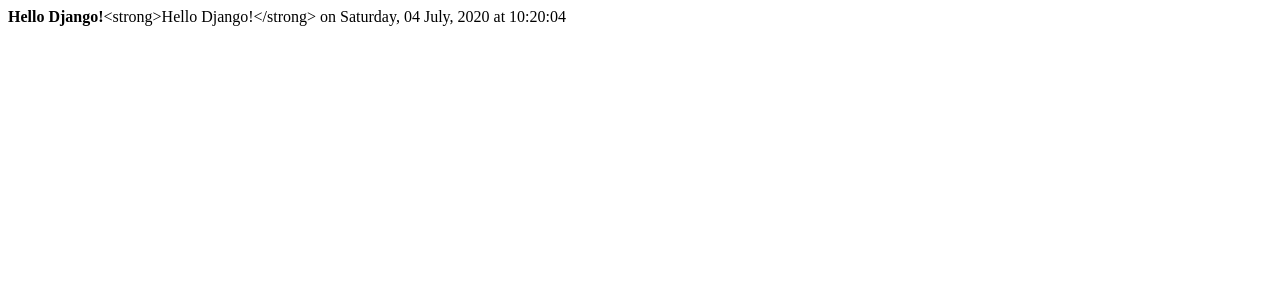
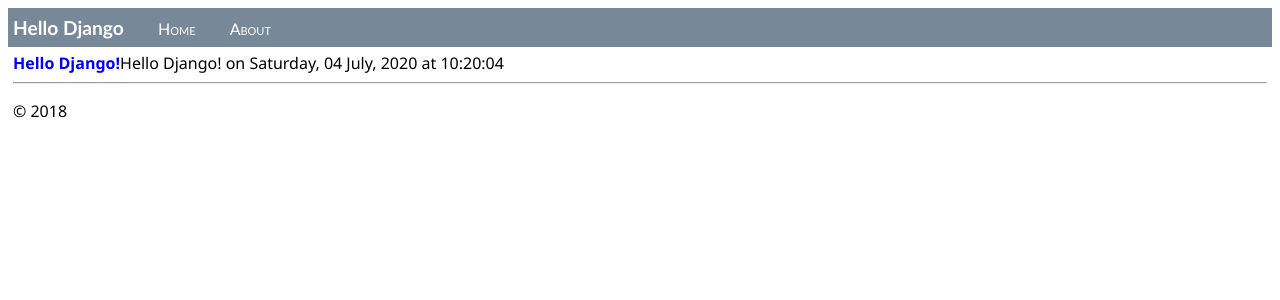
Before and after one commit to VladimortZA/LearningDjango, a Django app: page / in a window 1280 px wide. Shown: the top 300 px of the page. Run offline with Django 3.2, Linux system fonts and the light colour scheme.

Commit message:
Add layout file and default page.

```diff
--- /dev/null
+++ b/LearningDjango/HelloDjangoApp/static/site.css
@@ -0,0 +1,32 @@
+.message {
+  font-weight: 600;
+  color: blue;
+}
+
+.navbar {
+  background-color: lightslategray;
+  font-size: 1em;
+  font-family: 'Trebuchet MS', 'Lucida Sans Unicode', 'Lucida Grande', 'Lucida Sans', Arial, sans-serif;
+  color: white;
+  padding: 8px 5px 8px 5px;
+}
+
+.navbar a {
+  text-decoration: none;
+  color: inherit;
+}
+
+.navbar-brand {
+  font-size: 1.2em;
+  font-weight: 600;
+}
+
+.navbar-item {
+  font-variant: small-caps;
+  margin-left: 30px;
+}
+
+.body-content {
+  padding: 5px;
+  font-family: 'Segoe UI', Tahoma, Geneva, Verdana, sans-serif;
+}
--- a/LearningDjango/HelloDjangoApp/templates/HelloDjangoApp/index.html
+++ b/LearningDjango/HelloDjangoApp/templates/HelloDjangoApp/index.html
@@ -1,8 +1,22 @@
+{% extends "HelloDjangoApp/layout.html" %}
 <html>
   <head>
     <title>{{ title }}</title>
+
+    {% load staticfiles %} <!-- Instruct Django to load static files -->
+    <link rel="stylesheet" type="text/css" href="{% static 'site.css' %}" />
+
+    <!-- Same as above -->
+    {#<link rel="stylesheet" type="text/css" href="../../static/site.css" />#}
+
   </head>
   <body>
-    <strong>{{ message }}</strong>{{ content }}
+    <div>
+      <a href="about">About</a>
+    </div>
+
+    {% block content %}
+    <span class="message">{{ message }}</span>{{ content }}
+    {% endblock %}
   </body>
 </html>
--- /dev/null
+++ b/LearningDjango/HelloDjangoApp/templates/HelloDjangoApp/layout.html
@@ -0,0 +1,25 @@
+<!DOCTYPE html>
+<html>
+<head>
+  <meta charset="utf-8" />
+  <title>{{ title }}</title>
+  {% load staticfiles %}
+  <link rel="stylesheet" type="text/css" href="{% static 'site.css' %}" />
+</head>
+
+<body>
+  <div class="navbar">
+    <a href="/" class="navbar-brand">Hello Django</a>
+    <a href="{% url 'home' %}" class="navbar-item">Home</a>
+    <a href="{% url 'about' %}" class="navbar-item">About</a>
+  </div>
+
+  <div class="body-content">
+    {% block content %}{% endblock %}
+    <hr/>
+    <footer>
+      <p>&copy; 2018</p>
+    </footer>
+  </div>
+</body>
+</html>
--- a/LearningDjango/HelloDjangoApp/views.py
+++ b/LearningDjango/HelloDjangoApp/views.py
@@ -11,5 +11,14 @@
         {
             'title' : "Hello Django",
             'message' : "Hello Django!",
-            'content': "<strong>Hello Django!</strong> on " + now.strftime("%A, %d %B, %Y at %X")
+            'content': "Hello Django! on " + now.strftime("%A, %d %B, %Y at %X")
         })
+
+def about(request):
+    return render(
+        request,
+        "HelloDjangoApp/about.html",
+        {
+            'title' : "About HelloDjangoApp",
+            'content' : "Example app page for Django"
+        })
--- a/LearningDjango/LearningDjango/urls.py
+++ b/LearningDjango/LearningDjango/urls.py
@@ -23,4 +23,5 @@
 urlpatterns = [
     url(r'^$', HelloDjangoApp.views.index, name='index'),
     url(r'^home$', HelloDjangoApp.views.index, name='home'),
+    url(r'^about$', HelloDjangoApp.views.about, name='about'),
 ]
```
Also changed, not shown: LearningDjango/HelloDjangoApp/templates/HelloDjangoApp/about.html (added, +19 -0 lines), 1 other file.
